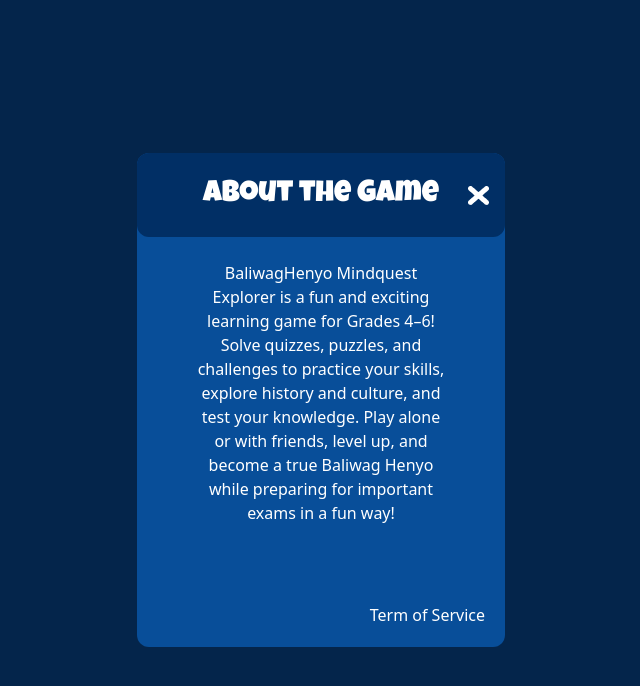
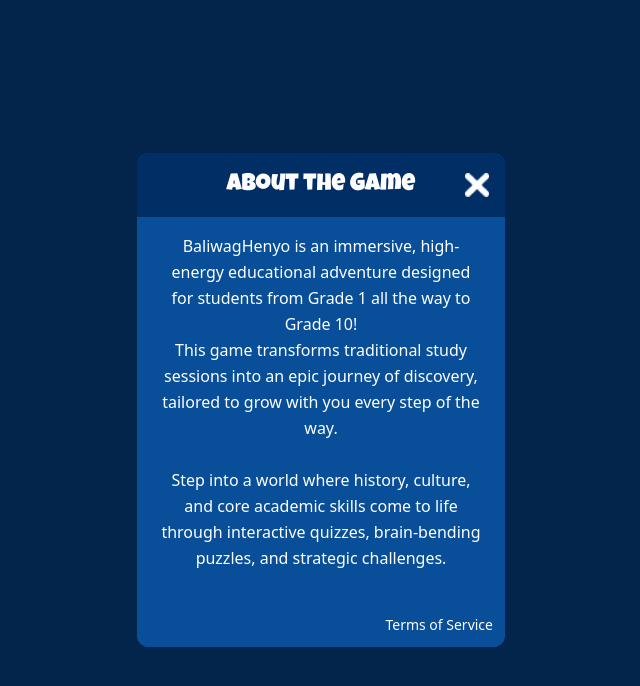
Before and after one commit to Enyong-Team/Enyong, a React (Vite) app: page /Enyong/about in a window 1280 px wide. Shown: the top 686 px of the page, without its empty margins (319-959 px from the left). Built offline with nearby package versions, Linux system fonts and the light colour scheme.

Commit message:
about game

```diff
--- a/src/home/aboutPage/about.jsx
+++ b/src/home/aboutPage/about.jsx
@@ -1,36 +1,108 @@
-import React, {  } from 'react';
+import React from 'react';
 import { closePic } from "../../assets/assets";
 import { useNavigate } from 'react-router-dom';
-
 
 function About() {
   const navigate = useNavigate();
 
   return (
-    <div className="absolute inset-0 flex items-center justify-center  bg-black/50 z-50">
-  <div className="relative bg-[#084E99] rounded-xl w-[368px] h-[494px] flex flex-col">
+    <div className="absolute inset-0 flex items-center justify-center bg-black/50 z-50">
+      <div className="relative bg-[#084E99] rounded-xl w-[368px] h-[494px] flex flex-col overflow-hidden">
 
-    <div className="relative bg-[#012F65] rounded-xl p-6 flex items-center justify-center w-full">
-      <h1 className="text-white text-3xl font-LG">About the Game</h1>
+        {/* Header */}
+        <div className="relative bg-[#012F65] rounded-t-xl p-4 flex items-center justify-center w-full shrink-0">
+          <h1 className="text-white text-2xl font-LG">About the Game</h1>
           <img
             src={closePic}
-        className="absolute right-4 cursor-pointer"
+            alt="Close"
+            className="absolute right-4 cursor-pointer w-6 h-6"
             onClick={() => navigate(-1)}
           />
         </div>
 
-    <div className="p-6 px-15 text-white text-center">
-      BaliwagHenyo Mindquest Explorer is a fun and exciting learning game for Grades 4–6! Solve quizzes, puzzles, and challenges to practice your skills, explore history and culture, and test your knowledge. Play alone or with friends, level up, and become a true Baliwag Henyo while preparing for important exams in a fun way! <br />
+        {/* Scrollable Content */}
+        <div className="flex-1 overflow-y-auto px-6 py-4 text-white text-center">
+          <h1 className="text leading-relaxed whitespace-pre-line">
+            {`BaliwagHenyo is an immersive, high-energy educational adventure designed for students from Grade 1 all the way to Grade 10!
+              This game transforms traditional study sessions into an epic journey of discovery, tailored to grow with you every step of the way.
 
+              Step into a world where history, culture, and core academic skills come to life through interactive quizzes, brain-bending puzzles, and strategic challenges.
+
+              Project GAME Facilitators
+
+              ROWENA T. QUIAMBAO, CESO VI
+              Schools Division Superintendent
+
+              ERWIN JOHN F. SANTOS
+              Asst. Schools Division Superintendent
+
+              ARNEL A. USMAN, PhD
+              Chief - Curriculum Implementation Division
+
+              ROSALIE S. SANTOS
+              Education Program Supervisor - LRMDS
+
+              MELWIN C. SAN PEDRO
+              Project Development Officer II - LRMDS
+
+              JENIFER E. CABALLERO
+              Division Librarian
+
+              Special Mentions
+
+              Reina Torres-Payongayong, MIT
+              Dean, IITI - BTECH
+
+              Florentino Casuco Jr., LPT, MIT
+              Program Director, IITI - BTECH
+
+              Game Developers - Group ni Shinra
+
+              John Carlo Alcantara
+              Project Manager
+
+              Ryan Dela Cruz
+              Backend Developer
+
+              Khian Jewelle Toribio
+              Lead Frontend Developer
+
+              John Lenard De Guzman
+              Asst. Lead Frontend Developer
+
+              Christian Arvin Garcia
+              Frontend Developer
+
+              Justine De Guzman
+              Frontend Developer
+
+              Denise Iral
+              UI/UX Designer
+
+              Rein Paul Asinas
+              UI/UX Designer
+
+              Argie Gatchalian
+              UI/UX Designer
+
+              Gerwin Niño
+              UI/UX Designer
+
+              Kirsten Shermaine Villaroman
+              UI/UX Designer
+
+              John Benedict Garcia
+              Document`}
+          </h1>
         </div>
 
-    <div className=" p-4 absolute right-1 bottom-1  text-white text-center ">
-      Term of Service
+        {/* Footer */}
+        <div className="p-3 text-white text-end text-sm bg-[#084E99] shrink-0">
+          Terms of Service
         </div>
 
       </div>
     </div>
-
   );
 }
 
```
Lines whose indentation alone changed are shown as unchanged.
